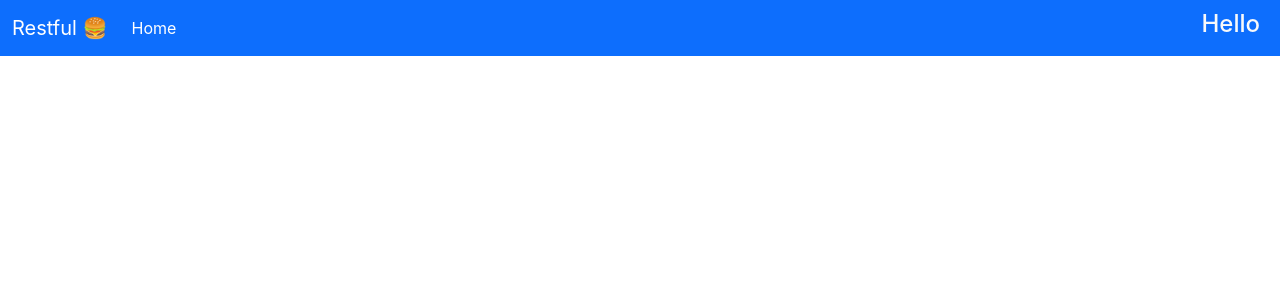
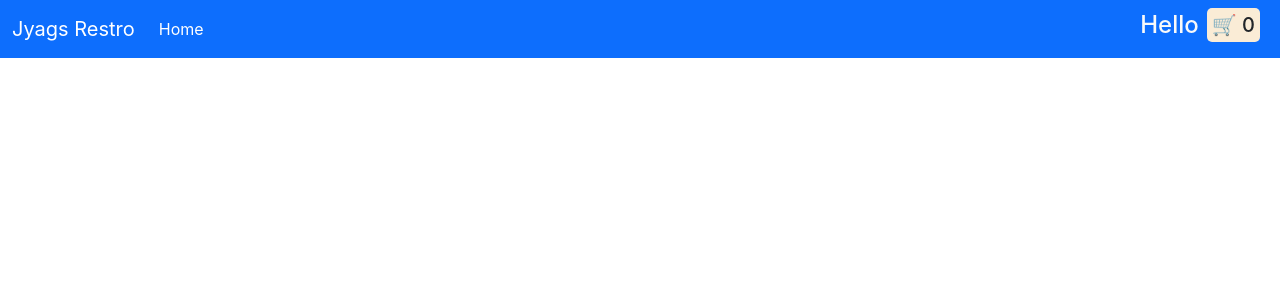
Before and after one commit to JagrutiMahajan04/Jyags-Restro, a React (Create React App) app in the folder client/: page /navbar in a window 1280 px wide. Shown: the top 300 px of the page. Built offline with nearby package versions, Linux system fonts and the light colour scheme.

Commit message:
foodItemCount & myList

```diff
--- a/client/src/components/FoodItemCard/FoodItemCard.js
+++ b/client/src/components/FoodItemCard/FoodItemCard.js
@@ -1,5 +1,6 @@
 import React,{useState} from "react";
 import "./FoodItemCard.css"
+import swal from "sweetalert";
 
  function FoodItemCard({category, description, imgUrl, price, title}) {
 
@@ -19,6 +20,12 @@ import "./FoodItemCard.css"
         existingList.push(listObject)
 
         localStorage.setItem('List',JSON.stringify(existingList))
+
+        await swal({
+            title:"Added to List",
+            icon: "success"
+        })
+        window.location.reload()
     }
 
     return (
--- a/client/src/components/Navbar/Navbar.css
+++ b/client/src/components/Navbar/Navbar.css
@@ -0,0 +1,7 @@
+.my-list{
+    background-color: #FAECD6;
+    display: block;
+    padding: 5px;
+    border-radius: 5px;
+    cursor: pointer;
+}
--- a/client/src/components/Navbar/Navbar.js
+++ b/client/src/components/Navbar/Navbar.js
@@ -1,12 +1,14 @@
-import React from 'react'
+import React, {useState} from 'react'
 import "./Navbar.css"
+import { myFoodListCount} from '../../util/myList'
 
 function Navbar({ user }) {
+  const [foodItemCount, setFoodItemCount] = useState(myFoodListCount)
   return (
     <div>
       <nav class="navbar navbar-expand-lg navbar-dark bg-primary">
         <div class="container-fluid">
-          <a class="navbar-brand" href="#">Restful 🍔</a>
+          <a class="navbar-brand" href="#">Jyags Restro</a>
           <button class="navbar-toggler" type="button" data-bs-toggle="collapse" data-bs-target="#navbarSupportedContent" aria-controls="navbarSupportedContent" aria-expanded="false" aria-label="Toggle navigation">
             <span class="navbar-toggler-icon"></span>
           </button>
@@ -18,6 +20,7 @@ function Navbar({ user }) {
             </ul>
             <form class="d-flex align-items-center">
               <h4 className='me-2 text-light'>Hello {user}</h4>
+              <h5 className='me-2 text-dark my-list'>🛒 {foodItemCount} </h5>
             </form>
           </div>
         </div>
--- /dev/null
+++ b/client/src/util/myList.js
@@ -0,0 +1,3 @@
+export const myFoodListItems = JSON.parse(localStorage.getItem('list')) || []
+
+export const myFoodListCount = myFoodListItems.length
--- a/client/src/views/Home/Home.js
+++ b/client/src/views/Home/Home.js
@@ -34,6 +34,8 @@ function Home() {
             fetchAllItems()
         }
     }, [searchText])
+
+
 
 
     function logOut() {
```
Also changed, not shown: 1 other file (tests, documents, lock files or other folders).
